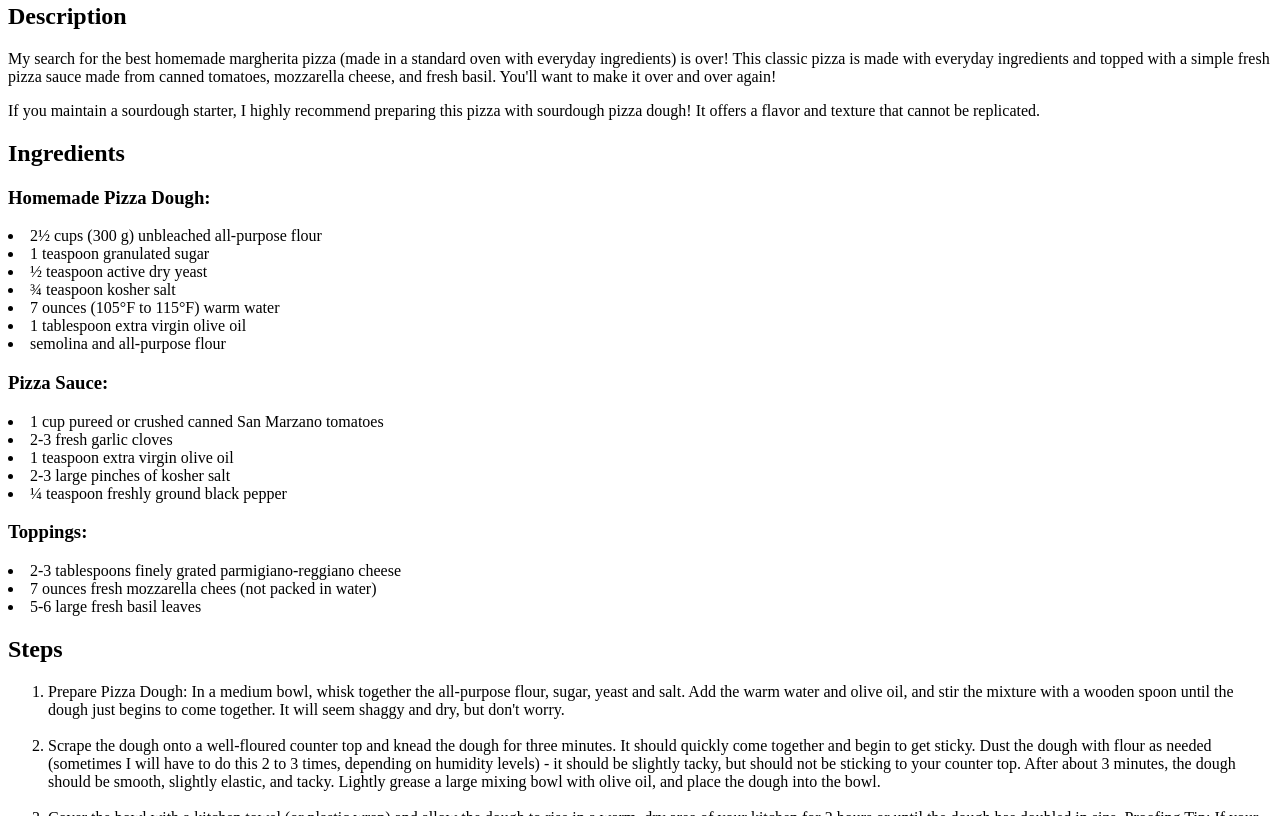
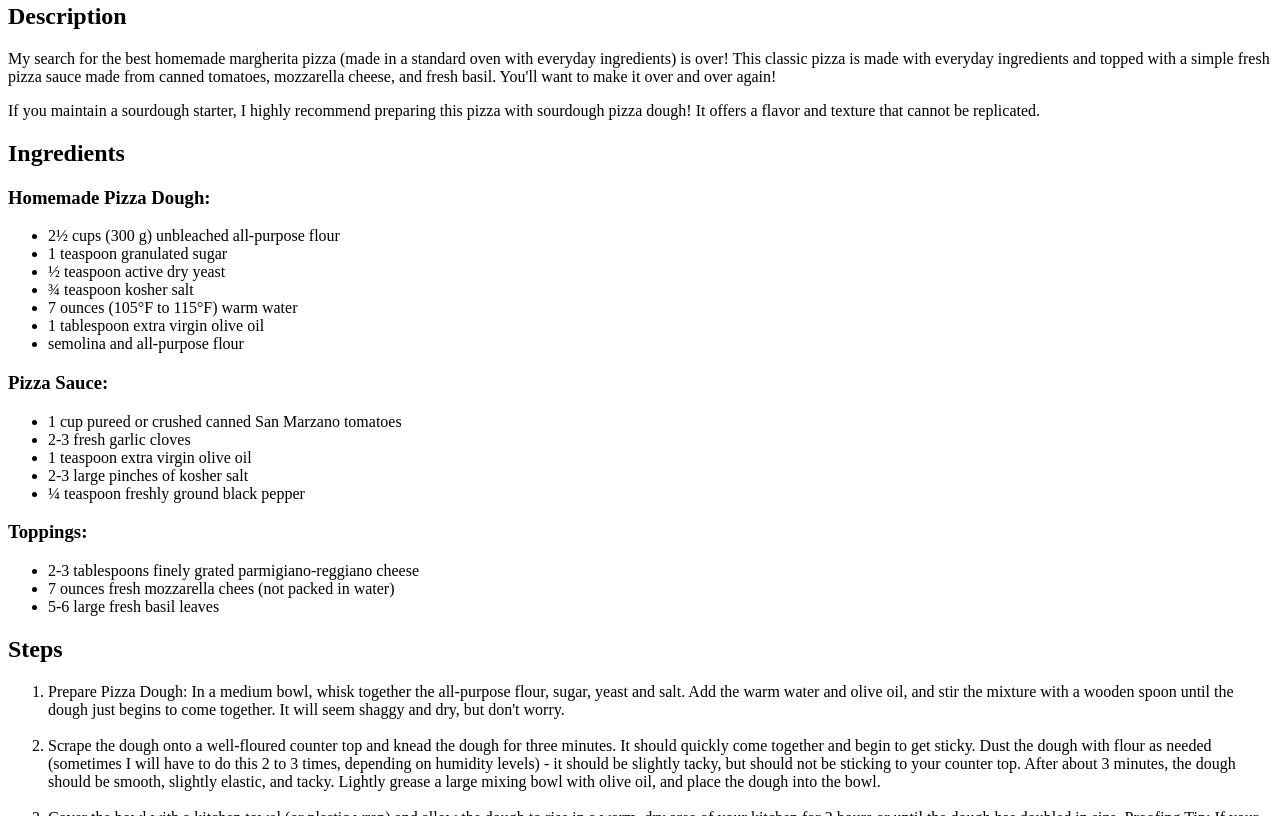
Before and after one commit to samuelyk/odin-recipes, a plain HTML site: page recipes/margherita.html in a window 1280 px wide. Shown: the part 427-1243 px from the top of the page. Drawn offline with Linux system fonts and the light colour scheme.

Commit message:
Fix typo <uo> to <ul>

```diff
--- a/recipes/margherita.html
+++ b/recipes/margherita.html
@@ -28,7 +28,7 @@
     <h2>Ingredients</h2>
 
     <h3>Homemade Pizza Dough:</h3>
-    <uo>
+    <ul>
         <li>2&frac12; cups (300 g) unbleached all-purpose flour</li>
         <li>1 teaspoon granulated sugar</li>
         <li>&frac12; teaspoon active dry yeast</li>
@@ -36,23 +36,23 @@
         <li>7 ounces (105&deg;F to 115&deg;F) warm water</li>
         <li>1 tablespoon extra virgin olive oil</li>
         <li>semolina and all-purpose flour</li>
-    </uo>
+    </ul>
 
     <h3>Pizza Sauce:</h3>
-    <uo>
+    <ul>
         <li>1 cup pureed or crushed canned San Marzano tomatoes</li>
         <li>2-3 fresh garlic cloves</li>
         <li>1 teaspoon extra virgin olive oil</li>
         <li>2-3 large pinches of kosher salt</li>
         <li>&frac14; teaspoon freshly ground black pepper</li>
-    </uo>
+    </ul>
 
     <h3>Toppings:</h3>
-    <uo>
+    <ul>
         <li>2-3 tablespoons finely grated parmigiano-reggiano cheese</li>
         <li>7 ounces fresh mozzarella chees (not packed in water)</li>
         <li>5-6 large fresh basil leaves</li>
-    </uo>
+    </ul>
 
     <h2>Steps</h2>
     <ol>
```
